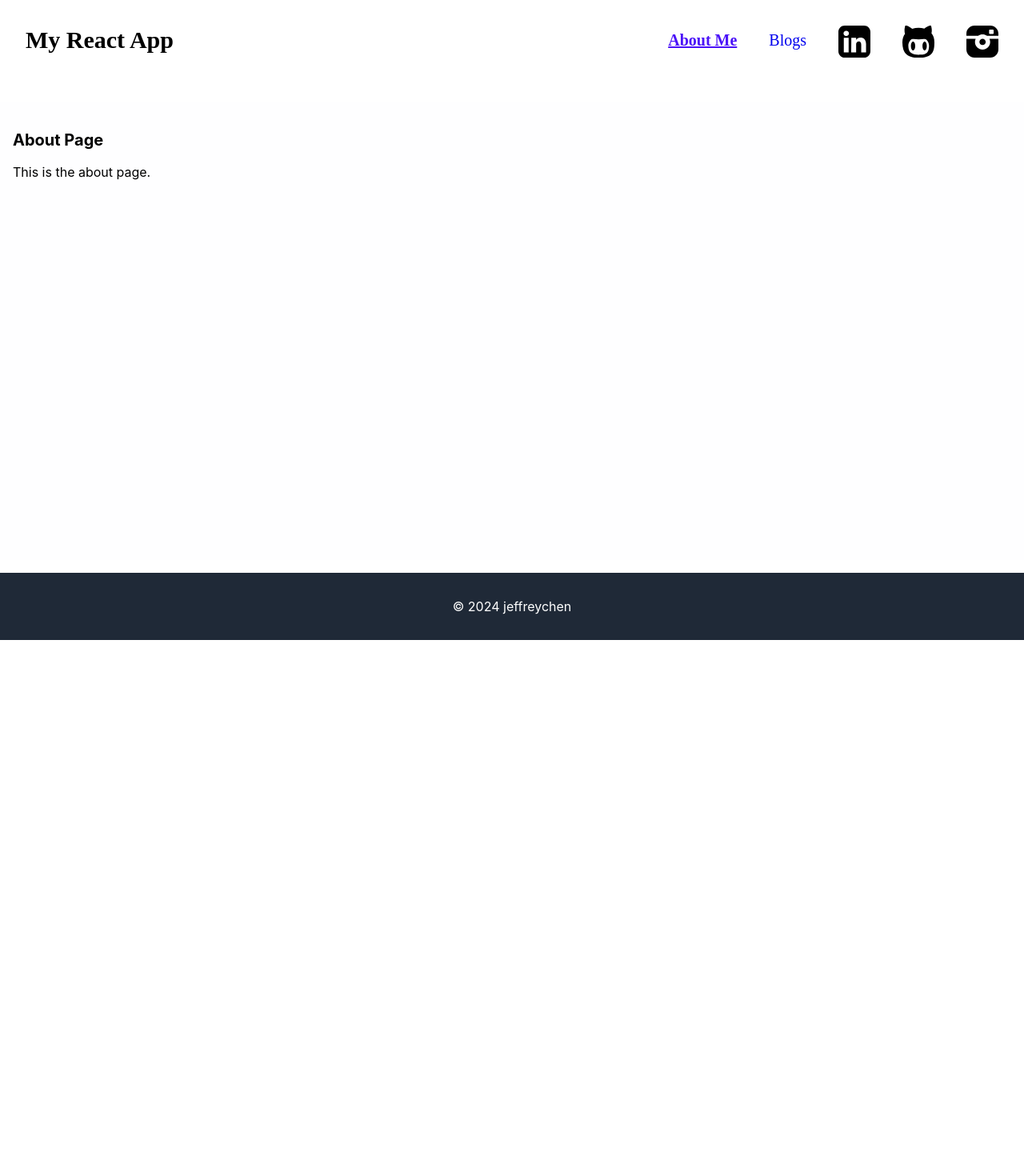
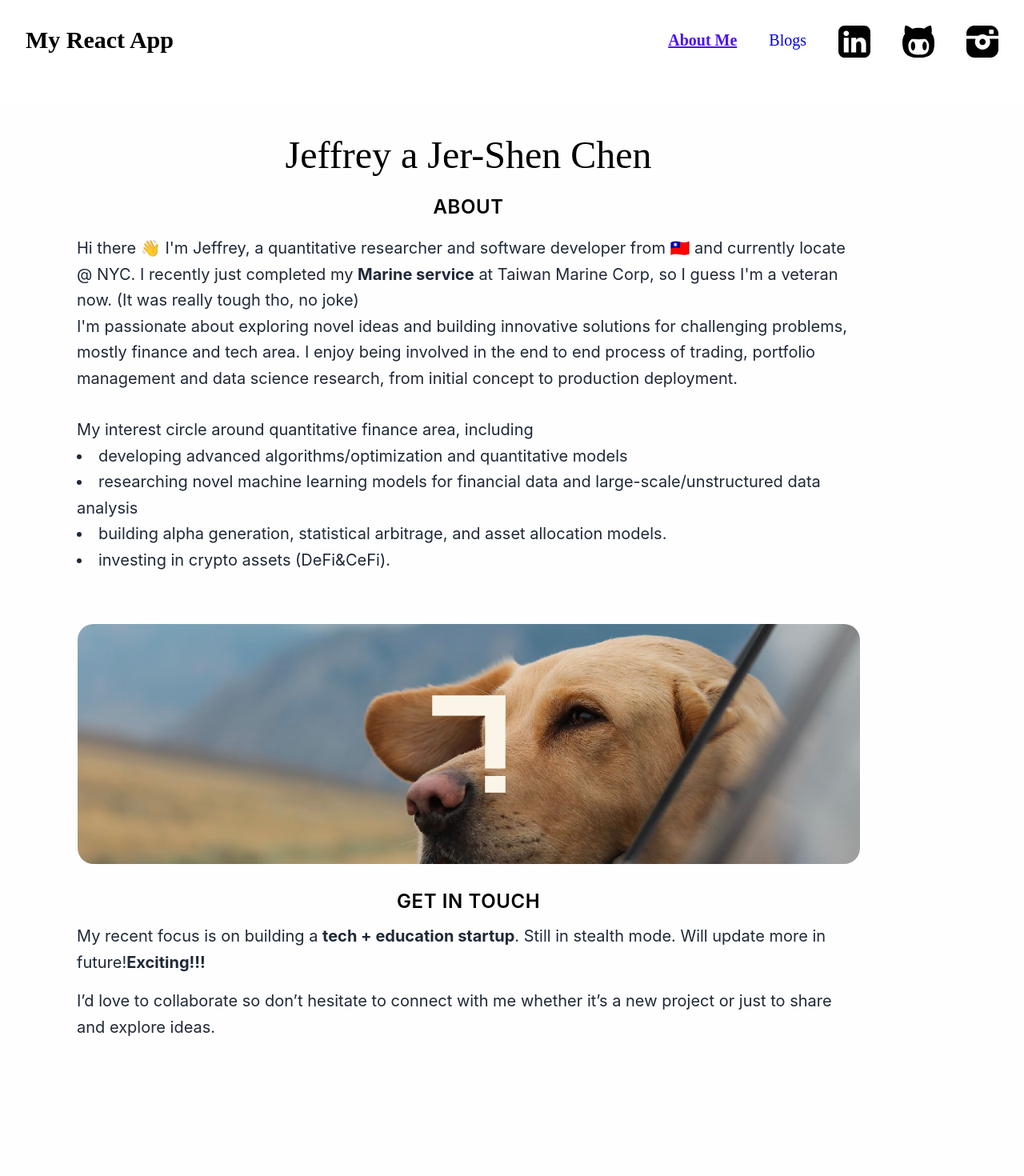
Before and after one commit to pewapplepie/jcapp, a React (Create React App) app: page /about in a window 1280 px wide. Shown: the top 1470 px of the page at 80% size. Before the commit the page ends 800 px from the top, so only its background shows below. Built offline with nearby package versions, Linux system fonts and the light colour scheme.

Commit message:
add aboutme

```diff
--- /dev/null
+++ b/src/components/AboutMeContent.js
@@ -0,0 +1,70 @@
+import PropTypes from "prop-types";
+import PagePic from '../assets/images/page11.png';
+
+const AboutMeContent = ({ className = "" }) => {
+  return (
+    <section
+      className={`w-[90%] overflow-hidden shrink-0 flex flex-col items-start justify-start pt-0 px-0 pb-10 box-border gap-16 max-w-full text-left text-3xl text-black font-inter ${className}`}
+    >
+      <div className="self-stretch flex flex-col items-center justify-start gap-5 max-w-full">
+        <div className="flex flex-row items-center justify-center py-0 pr-5 pl-5 box-border max-w-full font-newsreader">
+          <h1 className="m-0 w-full text-5xl leading-tight font-normal text-center">
+            Jeffrey a Jer-Shen Chen
+          </h1>
+        </div>
+        <h3 className="m-0 w-full text-2xl tracking-wide leading-tight uppercase font-semibold text-center">
+          About
+        </h3>
+        <div className="self-stretch text-xl leading-relaxed text-gray-800">
+          <p className="m-0">
+            Hi there 👋  I'm Jeffrey, a quantitative researcher and software developer from 🇹🇼 and currently locate @ NYC.
+            I recently just completed my <b>Marine service</b> at Taiwan Marine Corp, so I guess I'm a veteran now. (It was really tough tho, no joke)
+            <br/>
+            I'm passionate about exploring novel ideas and building innovative solutions for challenging problems, mostly finance and tech area.
+            I enjoy being involved in the end to end process of trading, portfolio management and data science research, from initial concept to production deployment.
+          </p>
+          <p className="m-0 pt-8">
+            My interest circle around quantitative finance area, including
+            <li>developing advanced algorithms/optimization and quantitative models</li>
+            <li>researching novel machine learning models for financial data and large-scale/unstructured data analysis </li>
+            <li>building alpha generation, statistical arbitrage, and asset allocation models.</li>
+            <li>investing in crypto assets (DeFi&CeFi).</li>
+          </p>
+        </div>
+      </div>
+      <div className="self-stretch flex flex-col items-start justify-start gap-8 max-w-full text-3xl">
+        <div className="self-stretch flex flex-row items-start justify-start py-0 pr-0 pl-px box-border max-w-full">
+          <img
+            className="h-[300px] w-full rounded-xl object-cover"
+            loading="lazy"
+            alt="Profile"
+            src={PagePic}
+          />
+        </div>
+        <div className="self-stretch flex flex-col items-start justify-start gap-3">
+          <h3 className="m-0 w-full text-2xl tracking-wide leading-tight uppercase font-semibold text-center">
+            Get in Touch
+          </h3>
+          <div className="self-stretch text-xl leading-relaxed text-gray-800">
+            <p className="m-0">
+              My recent focus is on building a <b>tech + education startup</b>. Still in stealth mode.
+              Will update more in future!
+              <b>Exciting!!! </b>
+            </p>
+            <p className="m-0 pt-4">
+              I’d love to collaborate so don’t hesitate to connect with me
+              whether it’s a new project or just to share and explore
+              ideas.
+            </p>
+          </div>
+        </div>
+      </div>
+    </section>
+  );
+};
+
+AboutMeContent.propTypes = {
+  className: PropTypes.string,
+};
+
+export default AboutMeContent;
--- a/src/index.css
+++ b/src/index.css
@@ -16,3 +16,4 @@ code {
     monospace;
 }
 /* Add more nth-child styles as needed */
+@import './animation.css';
--- a/src/pages/About.js
+++ b/src/pages/About.js
@@ -1,10 +1,36 @@
-import React from 'react';
+import { useEffect } from 'react';
+import AboutMeContent from '../components/AboutMeContent';
 
 const About = () => {
+  useEffect(() => {
+    const scrollAnimElements = document.querySelectorAll('[data-animate-on-scroll]');
+    const observer = new IntersectionObserver(
+      (entries) => {
+        for (const entry of entries) {
+          if (entry.isIntersecting || entry.intersectionRatio > 0) {
+            const targetElement = entry.target;
+            targetElement.classList.add('animate');
+            observer.unobserve(targetElement);
+          }
+        }
+      },
+      {
+        threshold: 0.15,
+      }
+    );
+
+    scrollAnimElements.forEach(element => observer.observe(element));
+
+    return () => {
+      scrollAnimElements.forEach(element => observer.unobserve(element));
+    };
+  }, []);
+
   return (
-    <div className="p-4">
-      <h2 className="text-xl font-bold">About Page</h2>
-      <p>This is the about page.</p>
+    <div className="w-full relative bg-gray-100 overflow-hidden flex flex-col items-start justify-start box-border">
+      <main className="flex-1 overflow-hidden flex flex-col items-start justify-center pt-9 pb-32 pr-24 pl-24 box-border gap-20 max-w-full">
+        <AboutMeContent />
+      </main>
     </div>
   );
 };
```
Also changed, not shown: src/assets/images/page11.png (added).
